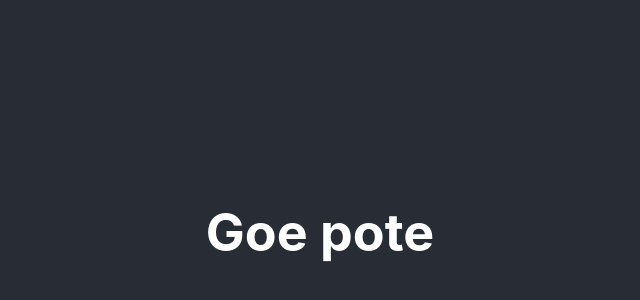
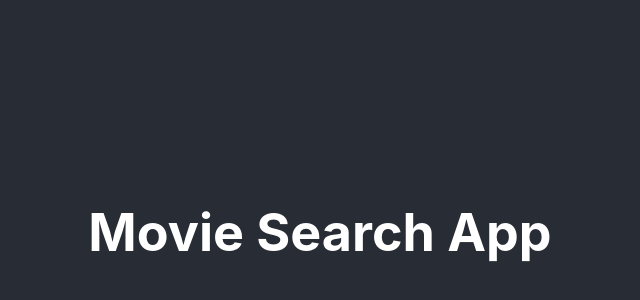
Before and after one commit to Andstyv/hello-world-app, a React (Create React App) app: page / in a window 1280 px wide. Shown: the part 168-468 px from the top of the page, without its empty margins (320-960 px from the left). Built offline with nearby package versions, Linux system fonts and the light colour scheme.

Commit message:
Update App.js

```diff
--- a/src/App.js
+++ b/src/App.js
@@ -4,7 +4,7 @@ function App() {
   return (
     <div className="App">
       <header className="App-header">
-        <h1>Goe pote</h1>
+        <h1>Movie Search App</h1>
       </header>
     </div>
   );
```
